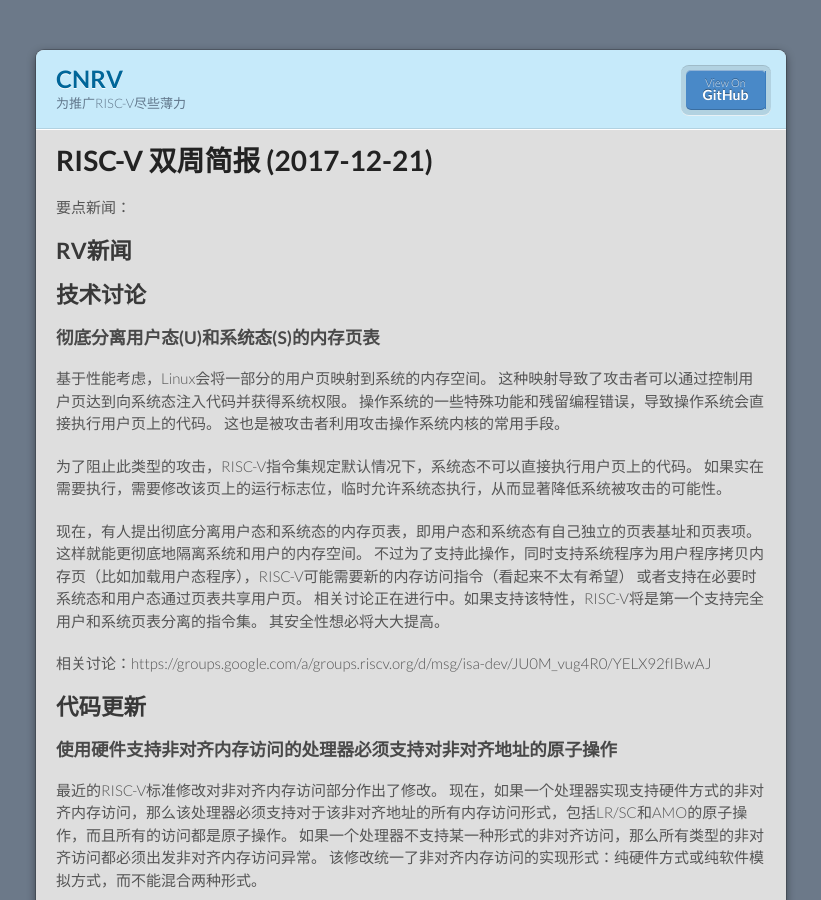
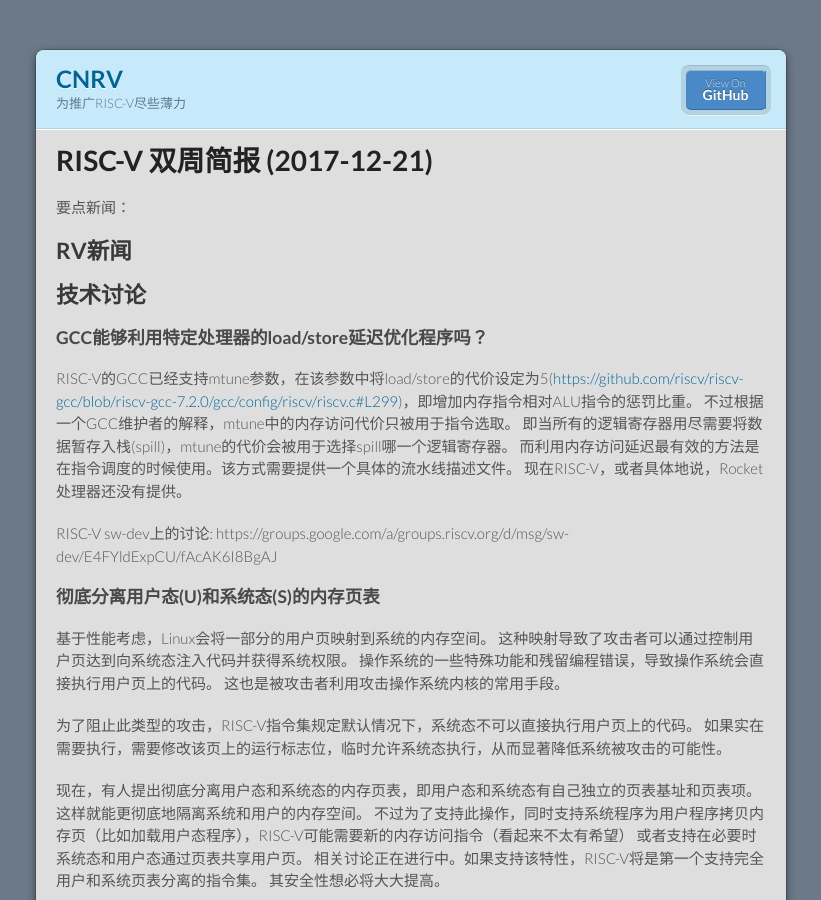
Before and after one commit to cnrv/home, a Jekyll site: the page built from bi-week-rpts/2017-12-21.md, in a window 1280 px wide and 900 px high. Shown: the whole window, without its empty margins (229-1050 px from the left). Built offline with Jekyll 4.4.1, drawn with Linux system fonts in a browser that asks for light colours; Markdown is read by kramdown in place of the engine named in the settings; comment, search, counter and statistics services are not loaded; our own code applies the rules of GitHub Pages for plain Markdown files.

Commit message:
use memory acces latency in GCC

```diff
--- a/bi-week-rpts/2017-12-21.md
+++ b/bi-week-rpts/2017-12-21.md
@@ -11,6 +11,15 @@
 
 
 ## 技术讨论
+
+### GCC能够利用特定处理器的load/store延迟优化程序吗？
+RISC-V的GCC已经支持mtune参数，在该参数中将load/store的代价设定为5([https://github.com/riscv/riscv-gcc/blob/riscv-gcc-7.2.0/gcc/config/riscv/riscv.c\#L299](https://github.com/riscv/riscv-gcc/blob/riscv-gcc-7.2.0/gcc/config/riscv/riscv.c#L299))，即增加内存指令相对ALU指令的惩罚比重。
+不过根据一个GCC维护者的解释，mtune中的内存访问代价只被用于指令选取。
+即当所有的逻辑寄存器用尽需要将数据暂存入栈(spill)，mtune的代价会被用于选择spill哪一个逻辑寄存器。
+而利用内存访问延迟最有效的方法是在指令调度的时候使用。该方式需要提供一个具体的流水线描述文件。
+现在RISC-V，或者具体地说，Rocket处理器还没有提供。
+
+RISC-V sw-dev上的讨论: https://groups.google.com/a/groups.riscv.org/d/msg/sw-dev/E4FYldExpCU/fAcAK6I8BgAJ
 
 ### 彻底分离用户态(U)和系统态(S)的内存页表
 
```
